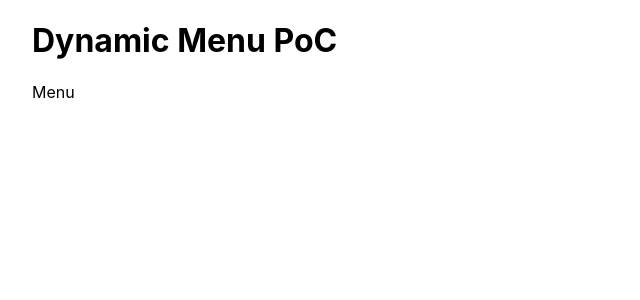
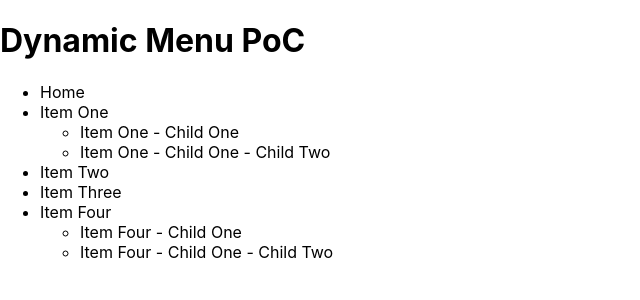
Before and after one commit to laurenclark/poc-dynamic-catchall-routes, a Next.js app: page / in a window 1280 px wide. Shown: the top 300 px of the page, without its empty margins (0-640 px from the left). Built offline with nearby package versions, Linux system fonts and the light colour scheme.

Commit message:
Display menu

```diff
--- a/components/menu.js
+++ b/components/menu.js
@@ -1,3 +1,29 @@
+import useFetch from "../hooks/useFetch";
+const URL = "http://localhost:3000/api/menu-items";
+
 export default function Menu() {
-    return <div>Menu</div>;
+    const { data: menuItem, isLoading, isError } = useFetch(URL, []);
+    console.log(menuItem);
+    return (
+        <>
+            {isError && <h2>Something went wrong!</h2>}
+            {isLoading && "Loading..."}
+            <ul>
+                {menuItem.map(({ label, url, children }, i) => (
+                    <li key={i}>
+                        <a href={url}>{label}</a>
+                        {children && (
+                            <ul>
+                                {children.map(({ label, url, children }, i) => (
+                                    <li>
+                                        <a href={url}>{label}</a>
+                                    </li>
+                                ))}
+                            </ul>
+                        )}
+                    </li>
+                ))}
+            </ul>
+        </>
+    );
 }
--- a/hooks/useFetch.js
+++ b/hooks/useFetch.js
@@ -1,20 +1,40 @@
-import { useReducer, useEffect } from "react";
+import { useEffect, useReducer } from "react";
+import fetchReducer from "../reducers/fetchReducer";
 
-function responseReducer() {}
+const useFetch = (url = "", initialData = []) => {
+    const initialState = {
+        data: initialData,
+        isLoading: false,
+        isError: false
+    };
 
-export const useFetch = (url) => {
+    const [state, dispatch] = useReducer(fetchReducer, initialState);
+
     useEffect(() => {
-        const doFetch = async () => {
+        let isMounted = true;
+        const fetchData = async () => {
+            dispatch({ type: "FETCH_INIT" });
             try {
-                const res = await fetch(url);
-                const json = await res.json();
-                setResponse(json);
-            } catch (e) {
-                console.error(e);
+                const response = await fetch(url);
+                const json = await response.json();
+                if (isMounted) {
+                    dispatch({ type: "FETCH_SUCCESS", payload: json });
+                }
+            } catch (error) {
+                if (isMounted) {
+                    dispatch({ type: "FETCH_FAILURE" });
+                }
             }
         };
-        doFetch();
-    }, []);
 
-    return { response };
+        fetchData();
+
+        return () => {
+            isMounted = false;
+        };
+    }, [url]);
+
+    return state;
 };
+
+export default useFetch;
--- a/layouts/FullPageWithSidebar.js
+++ b/layouts/FullPageWithSidebar.js
@@ -1,15 +1,10 @@
 import Sidebar from "../components/Sidebar";
-import Menu from "../components/Menu";
 
-export default function FullPageWithSidebar({ children }) {
+export default function FullPageWithSidebar({ children, sideBarContent }) {
     return (
         <>
-            <main>
-                <h1>Dynamic Menu PoC</h1>
-            </main>
-            <Sidebar>
-                <Menu />
-            </Sidebar>
+            <main>{children}</main>
+            <Sidebar>{sideBarContent}</Sidebar>
         </>
     );
 }
--- a/pages/api/menu-items.js
+++ b/pages/api/menu-items.js
@@ -1,30 +1,30 @@
 export default function handler(req, res) {
     res.status(200).json([
         {
-            name: "Home",
+            label: "Home",
             url: "/",
             children: []
         },
         {
-            name: "Item One",
+            label: "Item One",
             url: "https://blah.com",
             children: [
                 {
-                    name: "Item One - Child One",
+                    label: "Item One - Child One",
                     url: "https://blah.com",
                     children: [
                         {
-                            name: "Item One - Child One - Child One",
+                            label: "Item One - Child One - Child One",
                             url: "https://blah.com"
                         }
                     ]
                 },
                 {
-                    name: "Item One - Child One - Child Two",
+                    label: "Item One - Child One - Child Two",
                     url: "https://blah.com",
                     children: [
                         {
-                            name: "Item One - Child Two - Child One",
+                            label: "Item One - Child Two - Child One",
                             url: "https://blah.com"
                         }
                     ]
@@ -32,35 +32,35 @@ export default function handler(req, res) {
             ]
         },
         {
-            name: "Item Two",
+            label: "Item Two",
             url: "https://blah.com",
             children: []
         },
         {
-            name: "Item Three",
+            label: "Item Three",
             url: "https://blah.com",
             children: []
         },
         {
-            name: "Item Four",
+            label: "Item Four",
             url: "https://blah.com",
             children: [
                 {
-                    name: "Item Four - Child One",
+                    label: "Item Four - Child One",
                     url: "https://blah.com",
                     children: [
                         {
-                            name: "Item Four - Child One - Child One",
+                            label: "Item Four - Child One - Child One",
                             url: "https://blah.com"
                         }
                     ]
                 },
                 {
-                    name: "Item Four - Child One - Child Two",
+                    label: "Item Four - Child One - Child Two",
                     url: "https://blah.com",
                     children: [
                         {
-                            name: "Item Four - Child Two - Child One",
+                            label: "Item Four - Child Two - Child One",
                             url: "https://blah.com"
                         }
                     ]
--- a/pages/index.js
+++ b/pages/index.js
@@ -1,10 +1,10 @@
 import Head from "next/head";
 import FullPageWithSidebar from "../layouts/FullPageWithSidebar";
-import styles from "../styles/Home.module.css";
+import Menu from "../components/Menu";
 
 export default function Home() {
     return (
-        <div className={styles.container}>
+        <div>
             <Head>
                 <title>Dynamic Routes POC</title>
                 <meta
@@ -13,9 +13,8 @@ export default function Home() {
                 />
                 <link rel="icon" href="/favicon.ico" />
             </Head>
-            <FullPageWithSidebar>
-                <>something</>
-                <>something else</>
+            <FullPageWithSidebar sideBarContent={<Menu />}>
+                <h1>Dynamic Menu PoC</h1>
             </FullPageWithSidebar>
         </div>
     );
--- a/reducers/fetchReducer.js
+++ b/reducers/fetchReducer.js
@@ -1,40 +1,21 @@
-import { useEffect, useReducer } from "react";
-import fetchReducer from "../reducers/fetchReducer";
+import { FETCH_INIT, FETCH_SUCCESS, FETCH_FAILURE } from "../actions/actions";
 
-const useFetch = (url = "", initialData = []) => {
-    const [state, dispatch] = useReducer(fetchReducer, initialState);
-
-    const initialState = {
-        data: initialData,
-        isLoading: false,
-        isError: false
-    };
-
-    useEffect(() => {
-        let isMounted = true;
-        const fetchData = async () => {
-            dispatch({ type: "FETCH_INIT" });
-            try {
-                const response = await fetch(url);
-                const json = await response.json();
-                if (isMounted) {
-                    dispatch({ type: "FETCH_SUCCESS", payload: json });
-                }
-            } catch (error) {
-                if (isMounted) {
-                    dispatch({ type: "FETCH_FAILURE" });
-                }
-            }
-        };
-
-        fetchData();
-
-        return () => {
-            isMounted = false;
-        };
-    }, [url]);
-
-    return state;
+const fetchReducer = (state, action) => {
+    switch (action.type) {
+        case FETCH_INIT:
+            return { ...state, isLoading: true, isError: false };
+        case FETCH_SUCCESS:
+            return {
+                ...state,
+                isLoading: false,
+                isError: false,
+                data: action.payload
+            };
+        case FETCH_FAILURE:
+            return { ...state, isLoading: false, isError: true };
+        default:
+            return { ...state };
+    }
 };
 
-export default useFetch;
+export default fetchReducer;
```
